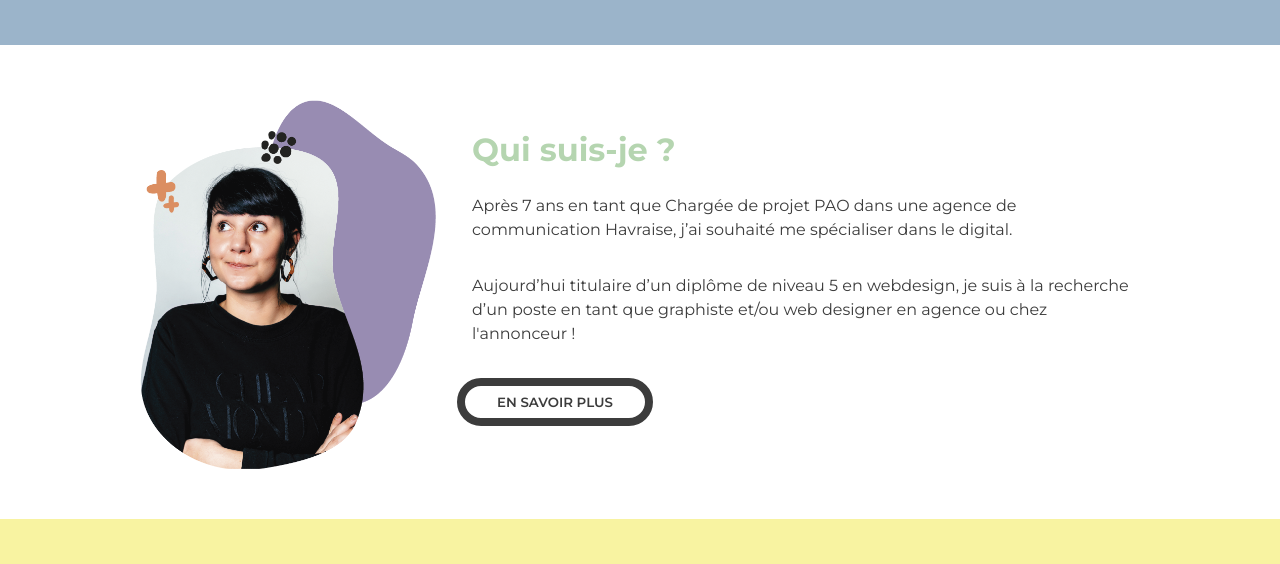
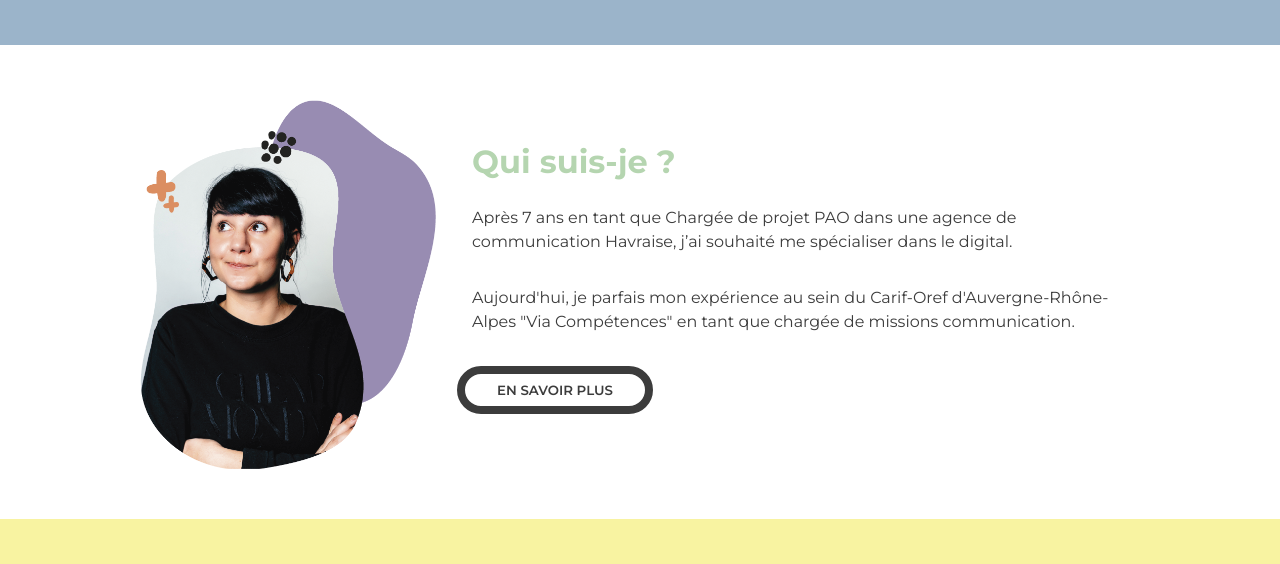
Before and after one commit to Holowgraphic/website, a plain HTML site: page index.html in a window 1280 px wide. Shown: the part 917-1481 px from the top of the page. Drawn offline with Linux system fonts and the light colour scheme.

Commit message:
feat: mise à jour du contenu de l'accueil

```diff
--- a/index.html
+++ b/index.html
@@ -96,10 +96,8 @@
             <p>Après 7 ans en tant que Chargée de projet PAO
                 dans une agence de communication Havraise, j’ai
                 souhaité me spécialiser dans le digital.</p>
-            <p> Aujourd’hui titulaire d’un diplôme de niveau 5
-                en webdesign, je suis à la recherche d’un poste
-                en tant que graphiste et/ou web designer en agence ou chez
-                l'annonceur !
+            <p> Aujourd'hui, je parfais mon expérience au sein du Carif-Oref d'Auvergne-Rhône-Alpes "Via Compétences" en
+                tant que chargée de missions communication.
             </p>
             <button><a href="./aPropos.html">En savoir plus</a></button>
         </div>
```
